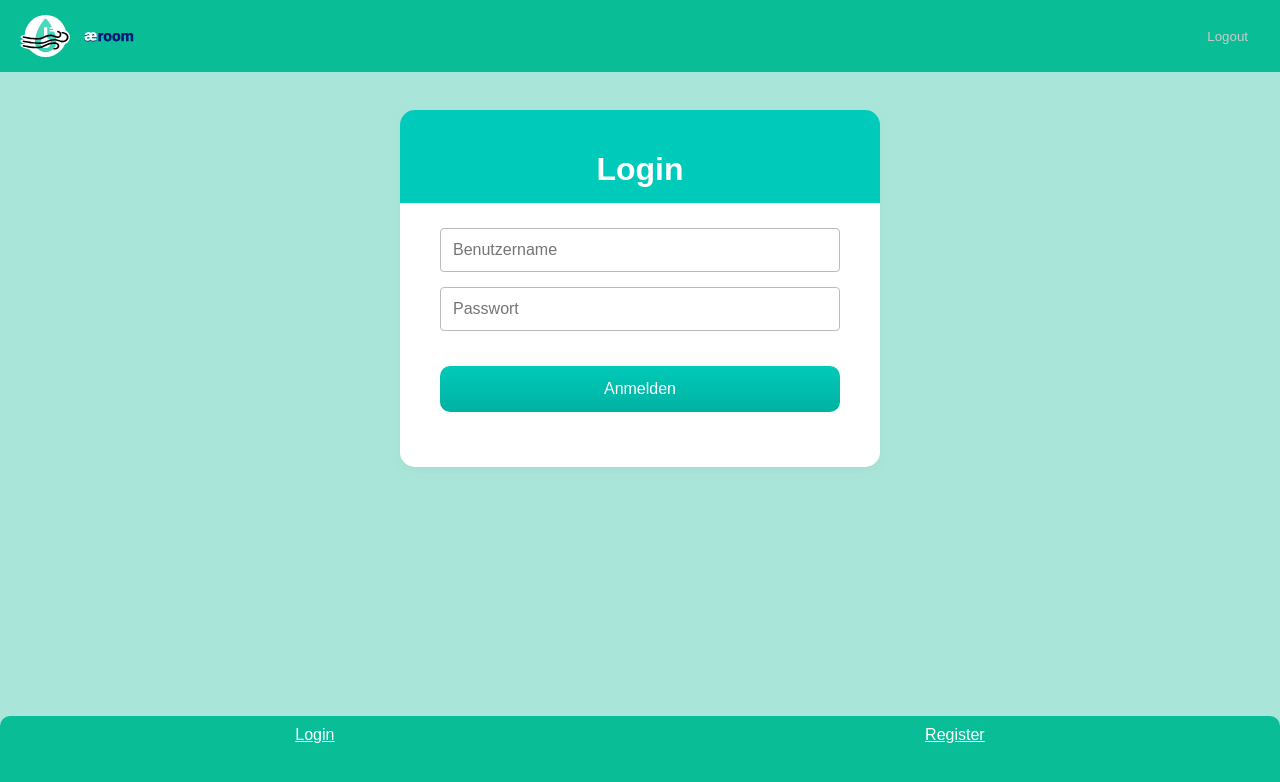
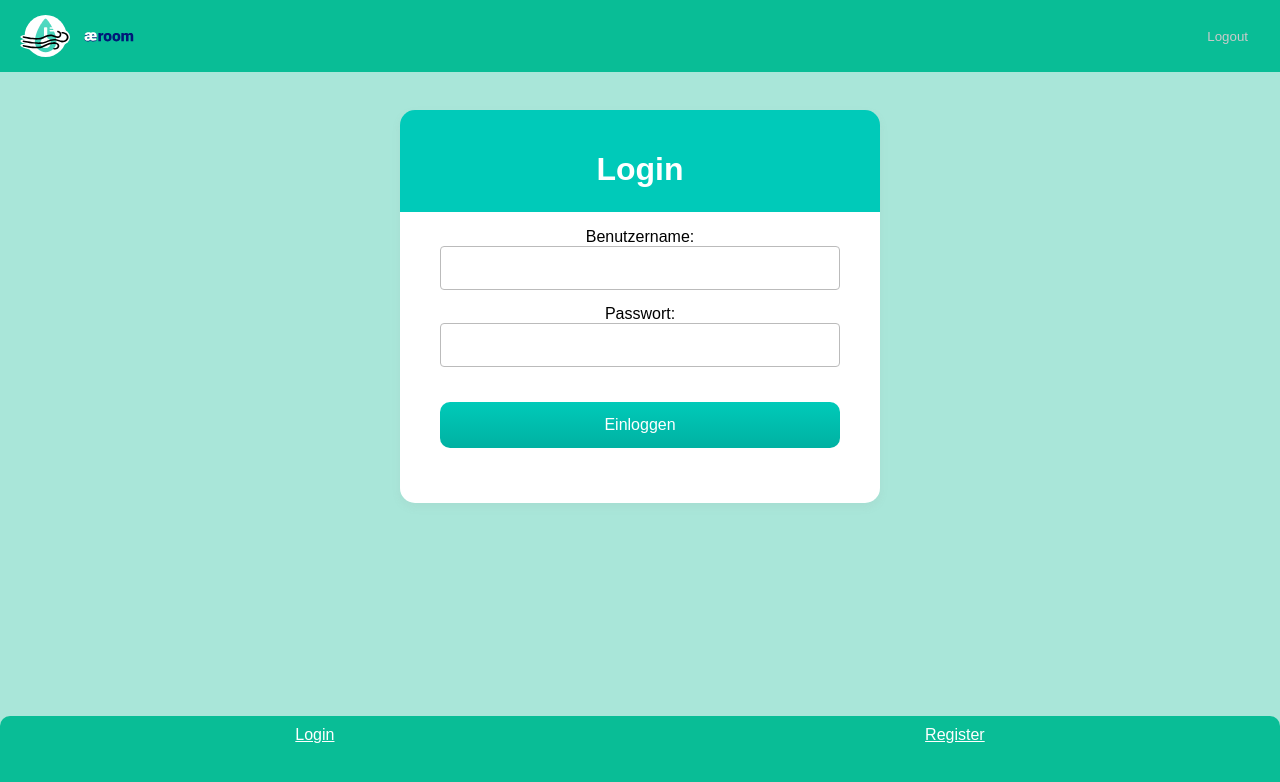
Before and after one commit to Julien1703/TechnischeGrundlagen2Abgabe, a Svelte app in the folder frontend/: page / in a window 1280 px wide. Shown: the top 782 px of the page. Built offline with nearby package versions, Linux system fonts and the light colour scheme; some icons are missing.

Commit message:
esp hinzufügen fix

```diff
--- a/frontend/src/AddEsp.svelte
+++ b/frontend/src/AddEsp.svelte
@@ -1,6 +1,6 @@
 <script>
   import axios from 'axios';
-  import {username,} from './store'
+  import { username } from './store'; // Importieren Sie den Benutzernamen aus dem Store
   let devicename = '';
   let raum  = '';
   let macAddress = '';
@@ -10,7 +10,7 @@
           console.log(`mac: ${macAddress}, username: ${$username}`);
           const response = await axios.post('http://localhost:3000/add-esp-device', {
               mac: macAddress,
-              username: username,
+              username: $username, // Verwenden Sie den Benutzernamen aus dem Store
               devicename: devicename,
               raum: raum,
           });
@@ -34,7 +34,6 @@
       <input id="devicename" placeholder="Gerätename" type="text" bind:value={devicename} />
   </div>
   <div>
-
       <input id="macAddress" placeholder="MAC-Adresse" type="text" bind:value={macAddress} />
   </div>
   <div>
@@ -47,11 +46,10 @@
 <style>
 .container {
   display: flex;
-  border-radius: 15px;
   justify-content: center;
-  align-items: center; /* Zentriert den Inhalt vertikal */
-  background-color: #f4f4f400;
-  padding: 0px; /* Verhindert, dass der Inhalt direkt am Rand des Bildschirms ist */
+  align-items: center;
+  background-color: #f4f4f4;
+  padding: 0px;
   box-sizing: border-box;
 }
 
@@ -59,14 +57,10 @@ form {
   width: 400px;
   margin-top: 90px;
   padding: 40px;
-  border: none;
-  border-radius: 15px;
-  background: linear-gradient(to bottom, #00cab9 0%, #00cab9 28%, #ffffff 28%, #ffffff);
+  border: 1px solid white;
+  border-radius: 8px;
+  background: white;
   box-shadow: 0 4px 8px rgba(152, 152, 152, 0.1);
-}
-
-h1 {
-  color: #ffffff;
 }
 
 input {
@@ -82,7 +76,6 @@ h1 {
     outline: none;
   }
 
-  /* Neue Regel für den Placeholder im Fokus */
   &::placeholder {
     transition: transform 0.3s ease-out;
   }
@@ -94,22 +87,23 @@ h1 {
 }
 
 button {
-  width: 100%; /* Breite des Buttons und der Inputfelder gleich setzen */
+  width: 100%;
   box-sizing: border-box;
-    padding: 14px; /* Größerer Innenabstand */
+  padding: 14px;
   margin-top: 20px;
-    margin-bottom: 15px; /* Abstand zwischen den Feldern */
+  margin-bottom: 15px;
   border: none;
-    background: linear-gradient(to bottom, #00cab9 ,#00b1a2); /* Blaue Farbe, passend zum App-Layout */
+  background-color: #007bff;
   color: white;
-    border-radius: 10px;
+  border-radius: 4px;
   cursor: pointer;
-    font-size: 16px; /* Größere Schrift */
+  font-size: 16px;
 }
 
 button:hover {
   background-color: #0056b3;
 }
+
 :global(h1){
   text-align: center;
   margin-top: 1px;
--- a/frontend/src/Login.svelte
+++ b/frontend/src/Login.svelte
@@ -1,21 +1,22 @@
 <script>
   import axios from "axios";
   import { push } from "svelte-spa-router";
-  import { isLoggedIn, token } from './store';
+  import { isLoggedIn, token, username } from './store';
   import IoIosEye from 'svelte-icons/io/IoIosEye.svelte';
   import IoIosEyeOff from 'svelte-icons/io/IoIosEyeOff.svelte';
 
-  let username = "";
+  let usernameInput = "";
   let password = "";
   let showPassword = false;
   let passwordInput; // Referenz zum Input-Element
 
   async function loginUser() {
     try {
-      const response = await axios.post("http://localhost:3001/login", { username, password });
+      const response = await axios.post("http://localhost:3001/login", { username: usernameInput, password });
       console.log("Login erfolgreich:", response);
       token.set(response.data.token);
       isLoggedIn.set(true);
+      username.update(prev => usernameInput);
       push("/raumdata");
     } catch (error) {
       console.error("Fehler beim Login:", error);
@@ -56,38 +57,22 @@
       <h1>Login</h1>
 
       <div>
-        <input id="username" bind:value={username} placeholder="Benutzername" />
+        <label for="username">Benutzername:</label>
+        <input id="username" type="text" bind:value={usernameInput} />
       </div>
-      <div class="password-container">
-        <input id="password"
-          bind:this={passwordInput}
-          value={password}
-          type={showPassword ? 'text' : 'password'}
-          placeholder="Passwort"
-          on:blur|preventDefault={() => {}}
-          on:input={() => { password = passwordInput.value; }}
-        />
-        <div
-          class="show-password"
-          on:click={togglePasswordVisibility}
-          on:keydown={handlePasswordIconKeyDown}
-          tabindex="0"
-          role="button"
-          style="position: absolute; top: 40%; right: 10px; transform: translateY(-50%); cursor: pointer; width: 20px; text-align: center; color:gray;"
-        >
-          {#if showPassword}
-            <IoIosEyeOff />
-          {:else}
-            <IoIosEye />
-          {/if}
-        </div>
+      <div>
+        <label for="password">Passwort:</label>
+        <input id="password" type="password" bind:value={password} />
       </div>
-      <button type="submit">Anmelden</button>
+      <button type="submit">Einloggen</button>
     </form>
   {:else}
-    <!-- Add content for logged-in user here -->
+    <!-- Hier können zusätzliche Inhalte für eingeloggte Benutzer hinzugefügt werden -->
+    <!-- <AddEsp {$username} /> -->
+    <!-- <button on:click={logoutUser}>Ausloggen</button> -->
   {/if}
 </div>
+
 
 <style>
   .container {
@@ -113,10 +98,10 @@
     color: #ffffff;
   }
 
-  .password-container {
+  /* .password-container {
     display: flex;
     position: relative;
-  }
+  } */
 
     input {
     width: calc(100% - 0px);
@@ -142,7 +127,7 @@
     }
   }
 
-  .show-password {
+  /* .show-password {
     position: absolute;
     top: 50%;
     right: 0;
@@ -150,7 +135,7 @@
     cursor: pointer;
     width: 20px;
     text-align: center;
-  }
+  } */
 
     button {
     width: 100%; /* Breite des Buttons und der Inputfelder gleich setzen */
```
Also changed, not shown: 1 other file (tests, documents, lock files or other folders). Lines whose indentation alone changed are shown as unchanged.
